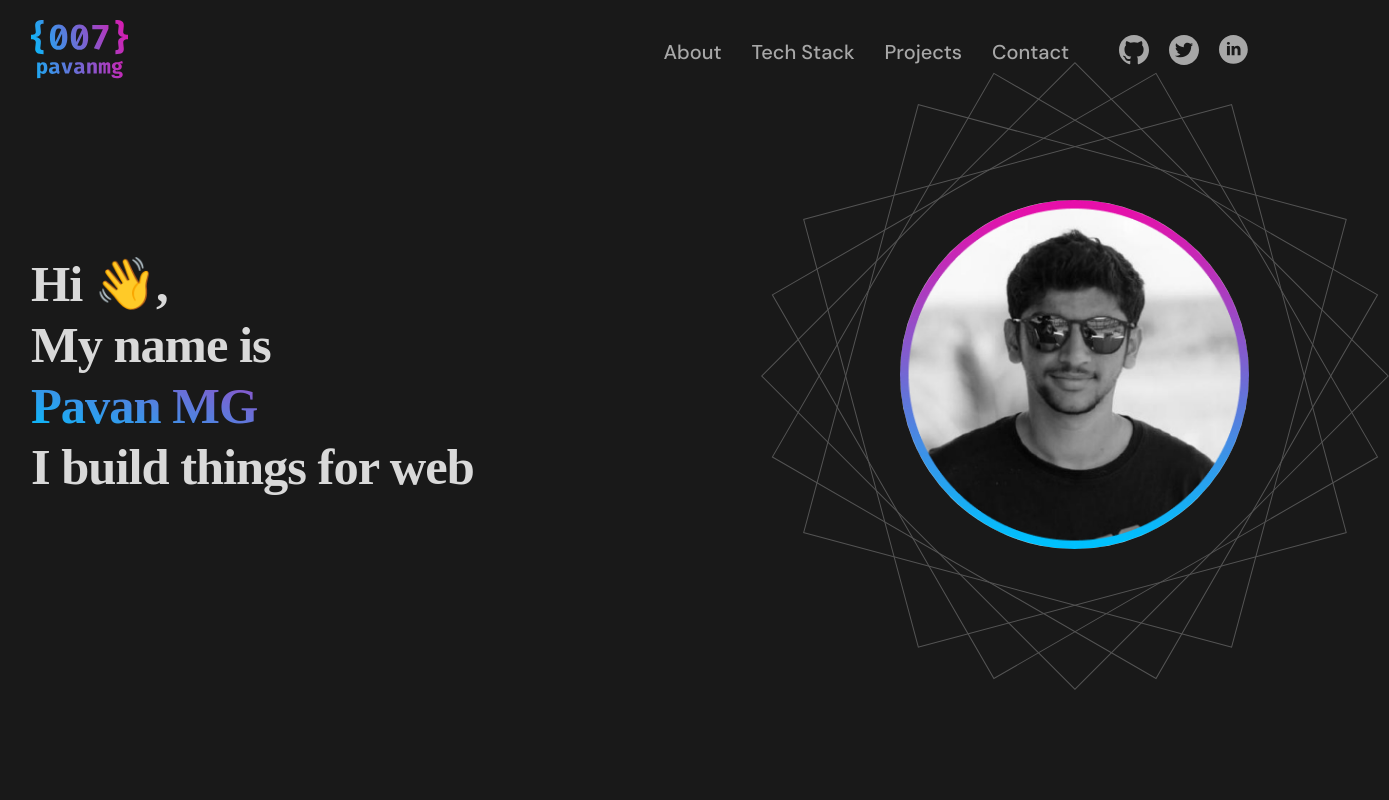
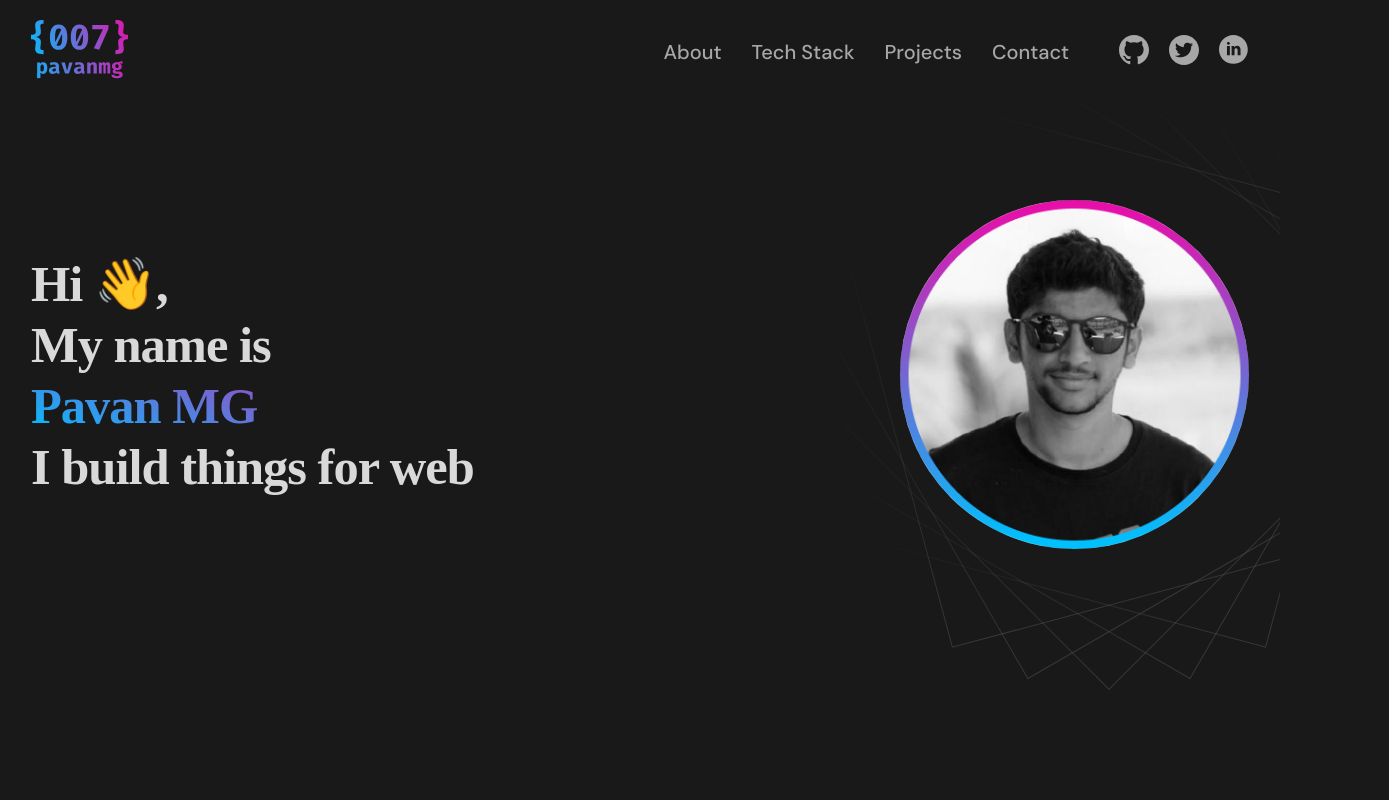
Before and after one commit to AlekseiKorolyov/portfolio, a React (Vite) app: page / in a window 1280 px wide. Shown: the top 800 px of the page, 1389 px wide, since content can reach past the window. Built offline with nearby package versions, Linux system fonts and the light colour scheme.

Commit message:
portfolio

```diff
--- a/src/layout/sections/about/About.tsx
+++ b/src/layout/sections/about/About.tsx
@@ -27,6 +27,7 @@ const StyledAbout = styled.section`
     padding-top: 200px;
     min-height: 100vh;
     display: flex;
+    overflow: hidden;
 `
 
 const TextWrapper = styled.h2`
@@ -56,7 +57,7 @@ const PhotoWrapper = styled.div`
         content: "";
         position: absolute;
         top: 50%;
-        left: 50%;
+        left: 60%;
         transform: translate(-50%, -50%);
         width: 628px;
         height: 628px;
```
Also changed, not shown: public/Abstract.svg.
